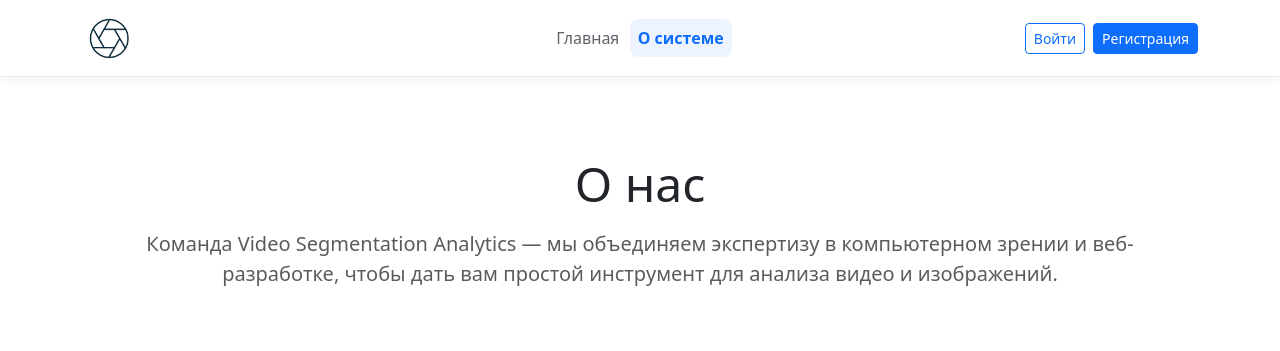
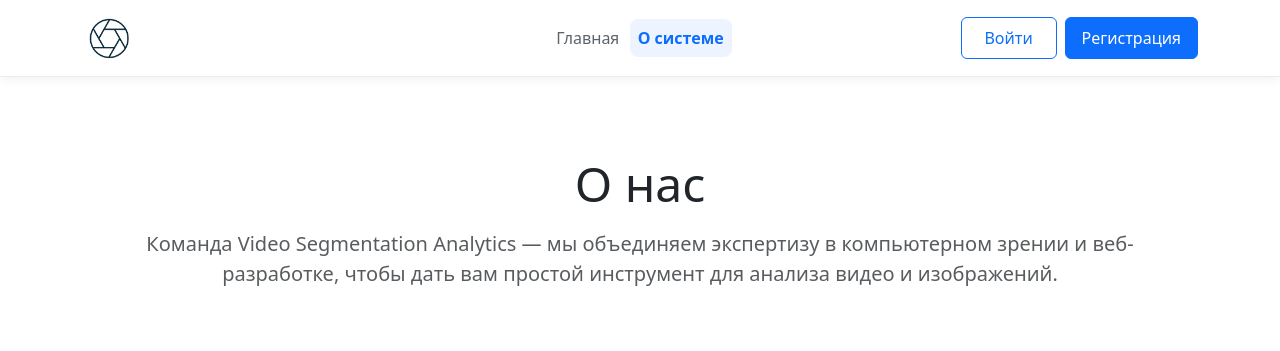
Before and after one commit to FunSkrip/VGA, a Flask app: page /about in a window 1280 px wide. Shown: the top 351 px of the page. Run offline with Flask 3, Linux system fonts and the light colour scheme.

Commit message:
fix(ui): enlarge guest auth buttons

```diff
--- a/app/static/css/main.css
+++ b/app/static/css/main.css
@@ -118,6 +118,12 @@ footer {
 
 .vga-account {
     white-space: nowrap;
+}
+
+.vga-auth-btn {
+    min-width: 96px;
+    padding: 0.5rem 1rem;
+    font-weight: 500;
 }
 
 .vga-account .user-badge {
--- a/app/templates/base.html
+++ b/app/templates/base.html
@@ -81,8 +81,8 @@
                 <button type="submit" class="btn btn-sm btn-outline-danger">Выйти</button>
               </form>
             {% else %}
-              <a href="{{ url_for('auth.login') }}" class="btn btn-sm btn-outline-primary">Войти</a>
-              <a href="{{ url_for('auth.register') }}" class="btn btn-sm btn-primary">Регистрация</a>
+              <a href="{{ url_for('auth.login') }}" class="btn btn-outline-primary vga-auth-btn">Войти</a>
+              <a href="{{ url_for('auth.register') }}" class="btn btn-primary vga-auth-btn">Регистрация</a>
             {% endif %}
           </div>
         </div>
```
